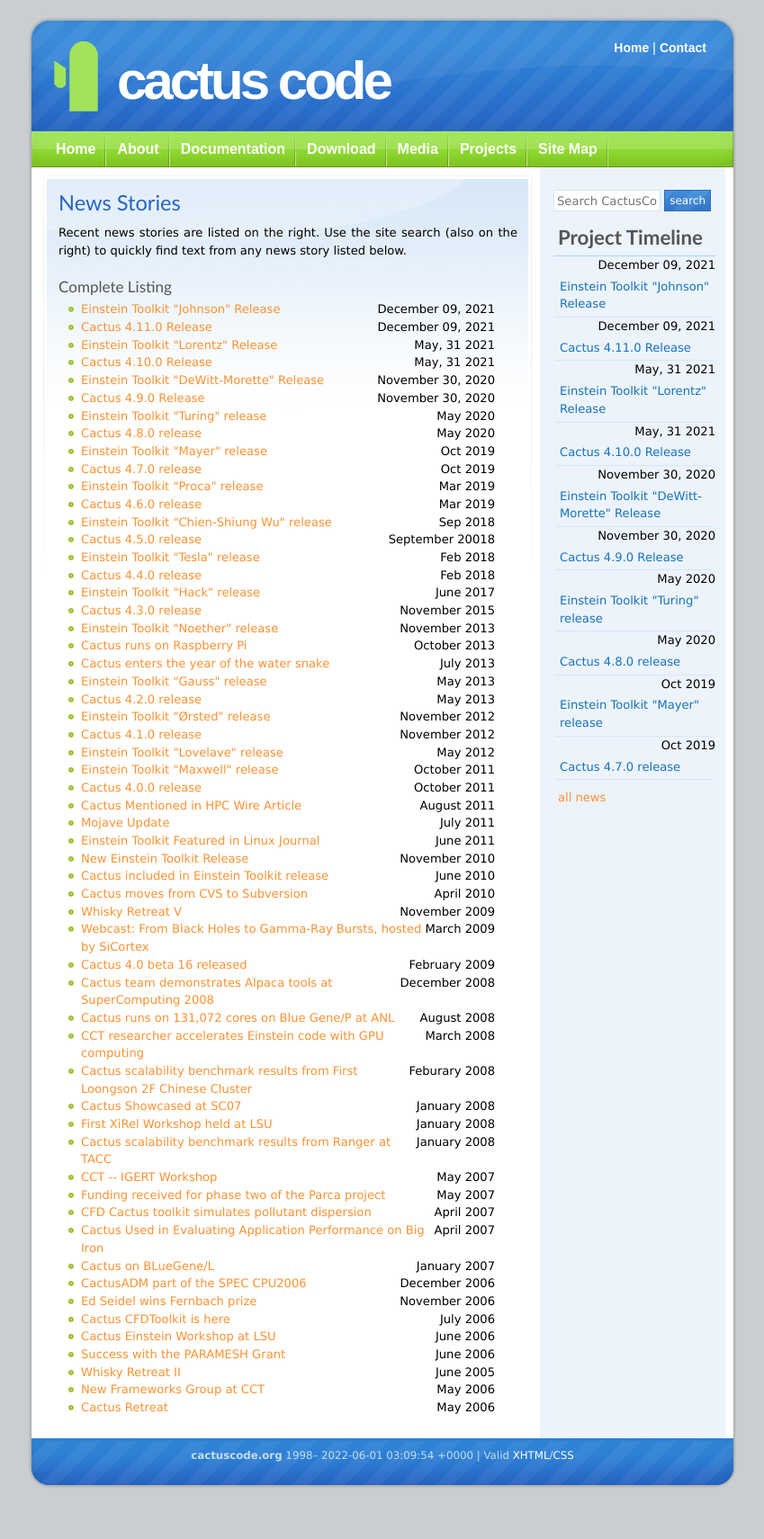
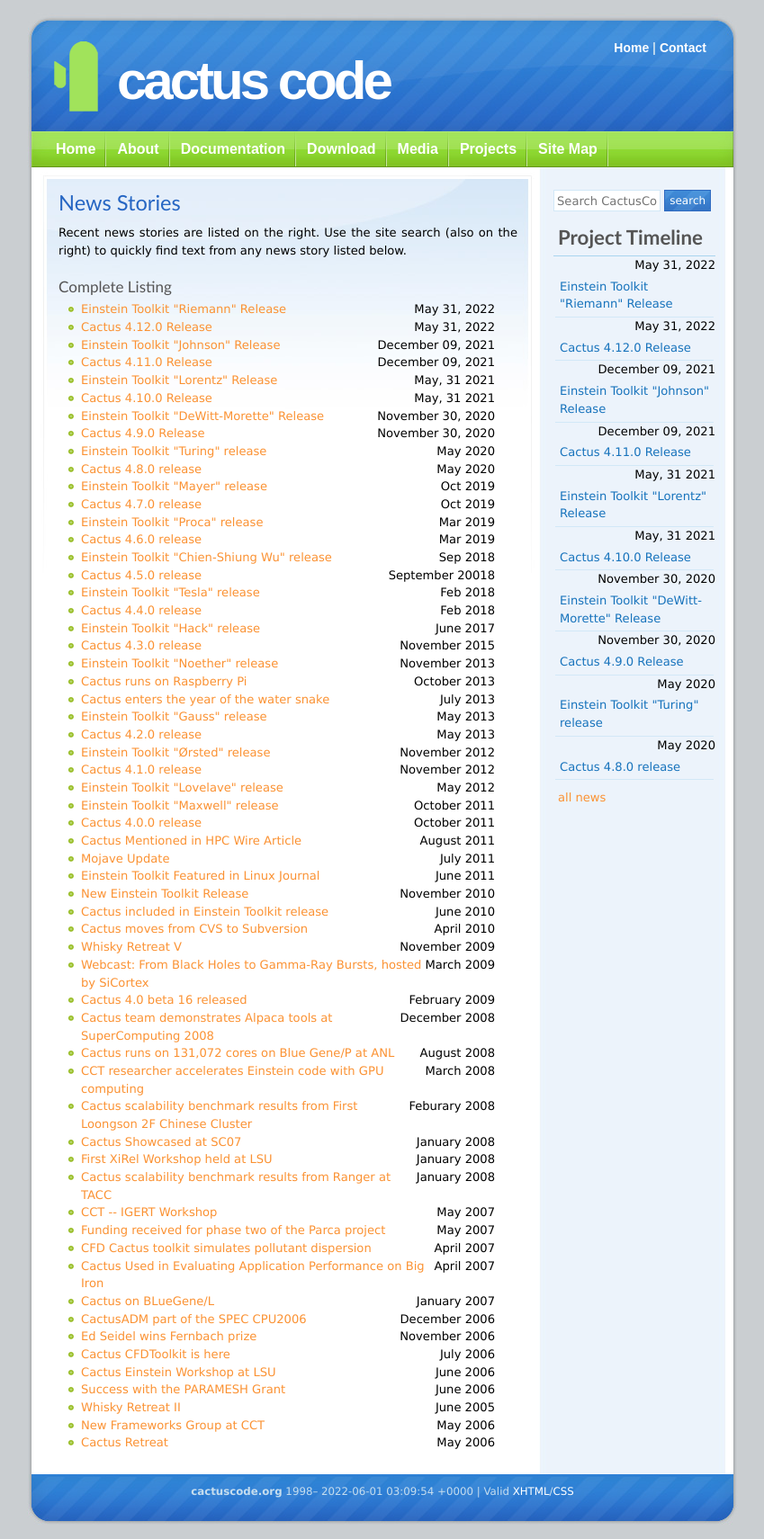
Before and after one commit to EinsteinToolkit/www.cactuscode.org, a Jekyll site: the page built from media/news/index.md, in a window 1280 px wide. Shown: the whole page at 90% size, without its empty margins (215-1064 px from the left). Built offline with Jekyll 4.4.1, drawn with Linux system fonts in a browser that asks for light colours; before the commit the page ends 1671 px from its top, so only the background shows below that.

Commit message:
news: add ET_2022_05 announcement

```diff
--- a/_data/news.yml
+++ b/_data/news.yml
@@ -1,3 +1,9 @@
+- date: "May 31, 2022"
+  link: "ET_2022_05/index.html"
+  title: 'Einstein Toolkit "Riemann" Release'
+- date: "May 31, 2022"
+  link: "cactus_4.12.0/index.html"
+  title: 'Cactus 4.12.0 Release'
 - date: "December 09, 2021"
   link: "ET_2021_11/index.html"
   title: 'Einstein Toolkit "Johnson" Release'
--- /dev/null
+++ b/media/news/cactus_4.12.0/index.md
@@ -0,0 +1,13 @@
+---
+layout: default
+title: Cactus 4.12.0 release
+---
+We are pleased to announce release 4.12.0 of the Cactus computational toolkit
+in conjunction with the [Riemann](https://en.wikipedia.org/wiki/Bernhard_Riemann)
+release of the
+[Einstein Toolkit](https://einsteintoolkit.org).
+
+Read more about the new release in the longer
+[Einstein Toolkit release notes](https://einsteintoolkit.org/about/releases/ET_2021_11_announcement.html).
+
+### May 31, 2022 Roland Haas
```
Also changed, not shown: media/news/ET_2022_05/index.md (added, +14 -0 lines).
